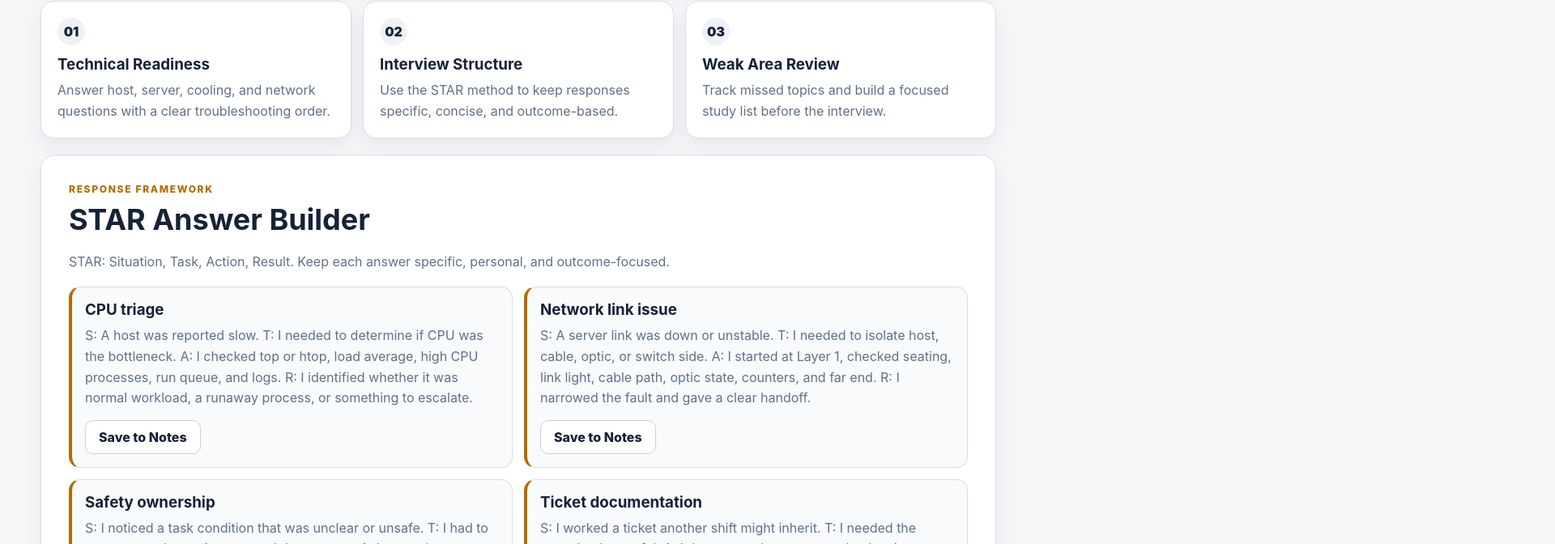
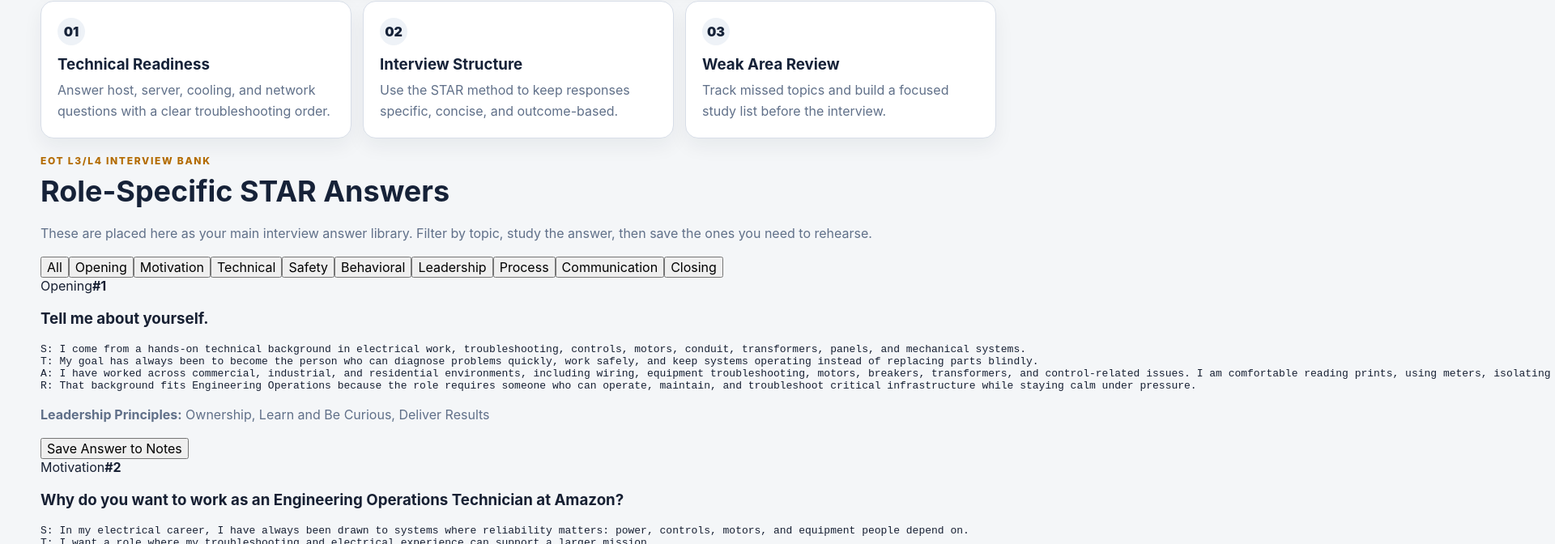
Before and after one commit to Wolfechelios/-amazon-study-helper, a React (Vite) app: page / in a window 1280 px wide. Shown: the part 564-1236 px from the top of the page at 81% size, 1920 px wide, since content can reach past the window. Built offline with nearby package versions, Linux system fonts and the light colour scheme.

Commit message:
Add EOT answer bank to app layout

```diff
--- a/src/main.tsx
+++ b/src/main.tsx
@@ -1,5 +1,6 @@
 import React, { useEffect, useMemo, useRef, useState } from "react";
 import { createRoot } from "react-dom/client";
+import { closingQuestions, eotInterviewBank } from "./eotInterviewBank";
 import { starExamples, starGuide } from "./starExamples";
 import "./styles.css";
 
@@ -27,6 +28,7 @@ const bank: Q[] = [
 ];
 
 const defaults = "Weak areas to drill:\n- CPU triage: top, htop, load average, vmstat\n- Disk I/O: iostat, iotop, latency, utilization\n- Network links: Layer 1 first, counters, optics, far end\n- STAR stories: mistake, pressure, learning fast, ownership\n- Tickets: symptom, checks, action, validation, next step";
+const categories = ["All", "Opening", "Motivation", "Technical", "Safety", "Behavioral", "Leadership", "Process", "Communication", "Closing"];
 function shuffle<T>(x: T[]) { return [...x].sort(() => Math.random() - 0.5); }
 function getHistory() { try { return JSON.parse(localStorage.getItem("studyHistory") || "[]"); } catch { return []; } }
 
@@ -40,6 +42,7 @@ function App() {
   const [notes, setNotes] = useState(() => localStorage.getItem("weakNotes") || defaults);
   const [mode, setMode] = useState<"all" | "technical" | "behavioral">("all");
   const [savedNotice, setSavedNotice] = useState("");
+  const [answerCategory, setAnswerCategory] = useState("All");
   const notesRef = useRef<HTMLTextAreaElement | null>(null);
 
   useEffect(() => localStorage.setItem("weakNotes", notes), [notes]);
@@ -47,6 +50,7 @@ function App() {
 
   const pool = bank.filter(q => mode === "all" || (mode === "technical" ? !["Behavioral", "Leadership", "Communication", "Customer Impact"].includes(q.area) : ["Behavioral", "Leadership", "Communication", "Customer Impact"].includes(q.area)));
   const deck = useMemo(() => shuffle(pool), [round, mode]);
+  const visibleAnswers = eotInterviewBank.filter(item => answerCategory === "All" || item.category === answerCategory);
   const q = deck[i] || deck[0];
   const done = pick !== null;
   const final = done && i === deck.length - 1;
@@ -60,6 +64,8 @@ function App() {
   function appendToNotes(label: string, text: string) { const entry = "\n\n" + label + "\n" + text; setNotes(n => { const updated = n + entry; localStorage.setItem("weakNotes", updated); return updated; }); setSavedNotice("Saved to notes: " + label.replace(/:$/, "")); setTimeout(() => setSavedNotice(""), 2200); setTimeout(() => notesRef.current?.scrollIntoView({ behavior: "smooth", block: "center" }), 50); }
   function addMissesToNotes() { appendToNotes("Missed today:", missed.length ? "- " + missed.join("\n- ") : "No missed areas yet."); }
   function saveStar(title: string, text: string) { appendToNotes("STAR answer - " + title + ":", text); }
+  function saveBankAnswer(question: string, answer: string, principles: string) { appendToNotes("EOT interview answer - " + question + ":", answer + "\n\nLeadership Principles: " + principles); }
+  function saveClosingQuestions() { appendToNotes("Questions to ask interviewer:", closingQuestions.map(q => "- " + q).join("\n")); }
   function saveCurrentQuestion() { appendToNotes("Question review - " + q.weak + ":", "Question: " + q.prompt + "\nAnswer pattern: " + q.note); }
   function startWeakDrill() { setMode("technical"); setRound(r => r + 1); setI(0); setPick(null); setScore(0); }
 
@@ -68,6 +74,7 @@ function App() {
     {savedNotice && <div className="saved-banner">{savedNotice}</div>}
     <section className="coach-panel"><div><div className="section-label">Adaptive Coach</div><h2>{coach}</h2><p><b>Next best topic:</b> {topWeak}</p></div><button onClick={startWeakDrill}>Start Focus Drill</button></section>
     <section className="objectives"><article><span>01</span><h3>Technical Readiness</h3><p>Answer host, server, cooling, and network questions with a clear troubleshooting order.</p></article><article><span>02</span><h3>Interview Structure</h3><p>Use the STAR method to keep responses specific, concise, and outcome-based.</p></article><article><span>03</span><h3>Weak Area Review</h3><p>Track missed topics and build a focused study list before the interview.</p></article></section>
+    <section className="answer-bank"><div className="section-label">EOT L3/L4 Interview Bank</div><h2>Role-Specific STAR Answers</h2><p>These are placed here as your main interview answer library. Filter by topic, study the answer, then save the ones you need to rehearse.</p><div className="category-row">{categories.map(cat => <button key={cat} className={answerCategory === cat ? "active" : ""} onClick={() => setAnswerCategory(cat)}>{cat}</button>)}</div><div className="answer-list">{visibleAnswers.map(item => <article key={item.id}><div className="answer-top"><span>{item.category}</span><b>#{item.id}</b></div><h3>{item.question}</h3><pre>{item.answer}</pre><p><b>Leadership Principles:</b> {item.principles}</p><button onClick={() => saveBankAnswer(item.question, item.answer, item.principles)}>Save Answer to Notes</button></article>)}</div><div className="closing-box"><h3>Best Questions to Ask Them at the End</h3><ul>{closingQuestions.map(item => <li key={item}>{item}</li>)}</ul><button onClick={saveClosingQuestions}>Save End Questions to Notes</button></div></section>
     <section className="star-card"><div className="section-label">Response Framework</div><h2>STAR Answer Builder</h2><p>{starGuide}</p><div className="star-grid">{starExamples.map(ex => <article key={ex.title}><h3>{ex.title}</h3><p>{ex.text}</p><button onClick={() => saveStar(ex.title, ex.text)}>Save to Notes</button></article>)}</div></section>
     <section className="mode-row"><button onClick={() => restart("all")}>All Modules</button><button onClick={() => restart("technical")}>Technical Only</button><button onClick={() => restart("behavioral")}>Behavioral Only</button></section>
     <section className="game-card"><div className="section-label">Knowledge Check</div><div className="area-row"><span>{q.area}</span><span>Question {i + 1} of {deck.length}</span></div><div className="progress"><div style={{ width: `${((i + Number(done)) / deck.length) * 100}%` }} /></div><h2>{q.prompt}</h2><div className="choices">{q.answers.map((a, n) => { let c = "choice"; if (done && n === q.correct) c += " correct"; if (done && n === pick && n !== q.correct) c += " wrong"; return <button className={c} key={a} onClick={() => answer(n)}><span>{String.fromCharCode(65+n)}</span>{a}</button>; })}</div>{done && <div className="explain"><strong>{pick === q.correct ? "Correct." : "Review this."}</strong> {q.note}<br/><b>Weak tag:</b> {q.weak}</div>}<div className="actions"><button className="ghost" onClick={() => restart()}>Restart Module</button><button className="ghost" onClick={saveCurrentQuestion}>Save Current Question</button><button onClick={next} disabled={!done || final}>{final ? "Module Complete" : "Next Question"}</button></div></section>
```
